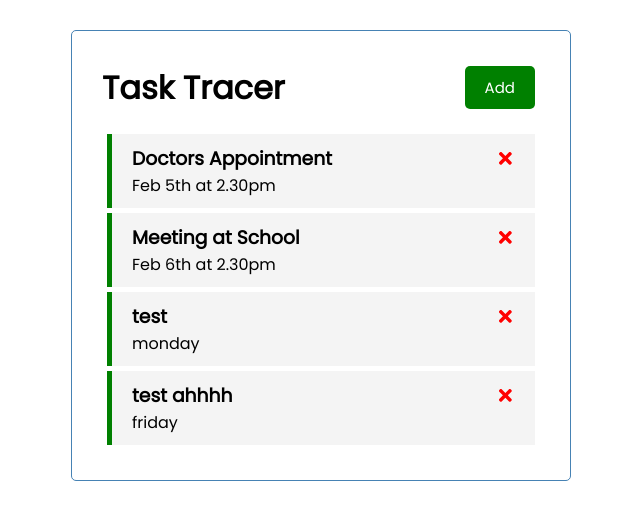
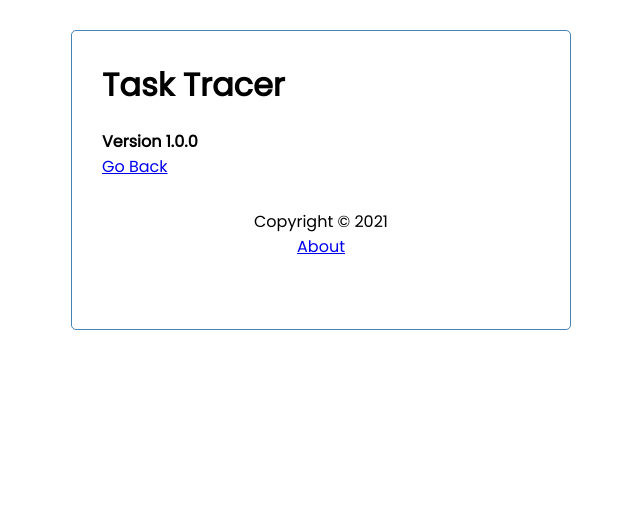
Before and after one commit to yungjas/learning-react, a React (Create React App) app: page /about in a window 1280 px wide. Shown: the top 520 px of the page, without its empty margins (319-959 px from the left). Built offline with nearby package versions, Linux system fonts and the light colour scheme; data requests are answered from the project's data file.

Commit message:
routing functionality and about page added

```diff
--- a/db.json
+++ b/db.json
@@ -10,7 +10,7 @@
       "id": 2,
       "text": "Meeting at School",
       "day": "Feb 6th at 2.30pm",
-      "reminder": true
+      "reminder": false
     },
     {
       "text": "test",
--- a/package.json
+++ b/package.json
@@ -10,6 +10,7 @@
     "react": "^17.0.2",
     "react-dom": "^17.0.2",
     "react-icons": "^4.2.0",
+    "react-router-dom": "^5.2.0",
     "react-scripts": "4.0.3",
     "web-vitals": "^1.1.2"
   },
--- a/src/App.js
+++ b/src/App.js
@@ -1,9 +1,12 @@
 //root App component
 //useEffect - By using this Hook, you tell React that your component needs to do something after render
 import {useState, useEffect} from "react"
+import {BrowserRouter as Router, Route} from "react-router-dom"
 import Header from "./components/Header"
 import Tasks from "./components/Tasks"
 import AddTask from "./components/AddTask"
+import Footer from "./components/Footer"
+import About from "./components/About"
 
 function App() {
     const [showAddTask, setShowAddTask] = useState(false)
@@ -99,16 +102,40 @@ function App() {
   }
 
   return (
-    //must only return one element, therefore if multiple elements need to be rendered, need to put it under one parent element
+    <Router>
+      {/* must only return one element, therefore if multiple elements need to be rendered, need to put it under one parent element */}
       <div className="container">
-      <Header onAdd={() => setShowAddTask(!showAddTask)} showAdd={showAddTask}/>
+        <Header
+          onAdd={() => setShowAddTask(!showAddTask)}
+          showAdd={showAddTask}
+        />
+        {/* exact - checks url path and matches to "/" exactly to take us back to home page*/}
+        <Route
+          path="/"
+          exact
+          render={(props) => (
+            <>
               {/* if showAddTask is true, show the AddTask component */}
-      {showAddTask && <AddTask onAdd={addTask}/>}
+              {showAddTask && <AddTask onAdd={addTask} />}
               {/* pass in tasks data (using props) into tasks component first (Tasks.js) */}
               {/* Tasks component will then use the map function to go thru each task and display each task using the Task component (Task.js) */}
               {/* if there are tasks, show the tasks, if no tasks then show the message no tasks to show */}
-      {tasks.length > 0 ? (<Tasks tasks={tasks} onDelete={deleteTask} onToggle={toggleReminder}/>) : ("No tasks to show")}
+              {tasks.length > 0 ? (
+                <Tasks
+                  tasks={tasks}
+                  onDelete={deleteTask}
+                  onToggle={toggleReminder}
+                />
+              ) : (
+                "No tasks to show"
+              )}
+            </>
+          )}
+        ></Route>
+        <Route path="/about" component={About}></Route>
+        <Footer />
       </div>
+    </Router>
   );
 }
 
--- /dev/null
+++ b/src/components/About.js
@@ -0,0 +1,13 @@
+//prevents webpage from reloading when rerouting to another link - faster response
+import {Link} from "react-router-dom"
+
+const About = () => {
+    return (
+        <div>
+            <h4>Version 1.0.0</h4>
+            <Link to="/">Go Back</Link>
+        </div>
+    )
+}
+
+export default About
--- /dev/null
+++ b/src/components/Footer.js
@@ -0,0 +1,13 @@
+//prevents webpage from reloading when rerouting to another link - faster response
+import {Link} from "react-router-dom"
+
+const Footer = () => {
+    return (
+        <footer>
+            <p>Copyright &copy; 2021</p>
+            <Link to="/about">About</Link>
+        </footer>
+    )
+}
+
+export default Footer
--- a/src/components/Header.js
+++ b/src/components/Header.js
@@ -1,4 +1,5 @@
 import PropTypes from 'prop-types'
+import {useLocation} from "react-router-dom"
 import Button from './Button'
 
 //props is used to pass in stuff to our components
@@ -7,6 +8,7 @@ const Header = ({title, onAdd, showAdd}) => {
     // function onClick(){
     //     console.log("Click")
     // }
+    const location = useLocation()
 
     return (
         <header className="header">
@@ -17,7 +19,8 @@ const Header = ({title, onAdd, showAdd}) => {
             {/* each button component can have different click events, hence we define a click event specifically for this button component using props */}
             {/* if showAdd is true (meaning the Add Task component is showing), the button will be red and its text will be Close */}
             {/* else if showAdd is false (meaning the Add Task component is not showing), the button will be green and its text will be Add */}
-            <Button color={showAdd ? "red" : "green"} text={showAdd ? "Close" : "Add"} onClick={onAdd}></Button>
+            {/* location.pathname - if we are at the homepage, show the add button, if not don't show */}
+            {location.pathname === "/" && (<Button color={showAdd ? "red" : "green"} text={showAdd ? "Close" : "Add"} onClick={onAdd}></Button>)}
         </header>
     )
 }
```
Also changed, not shown: 1 other file (tests, documents, lock files or other folders). Lines whose indentation alone changed are shown as unchanged.
